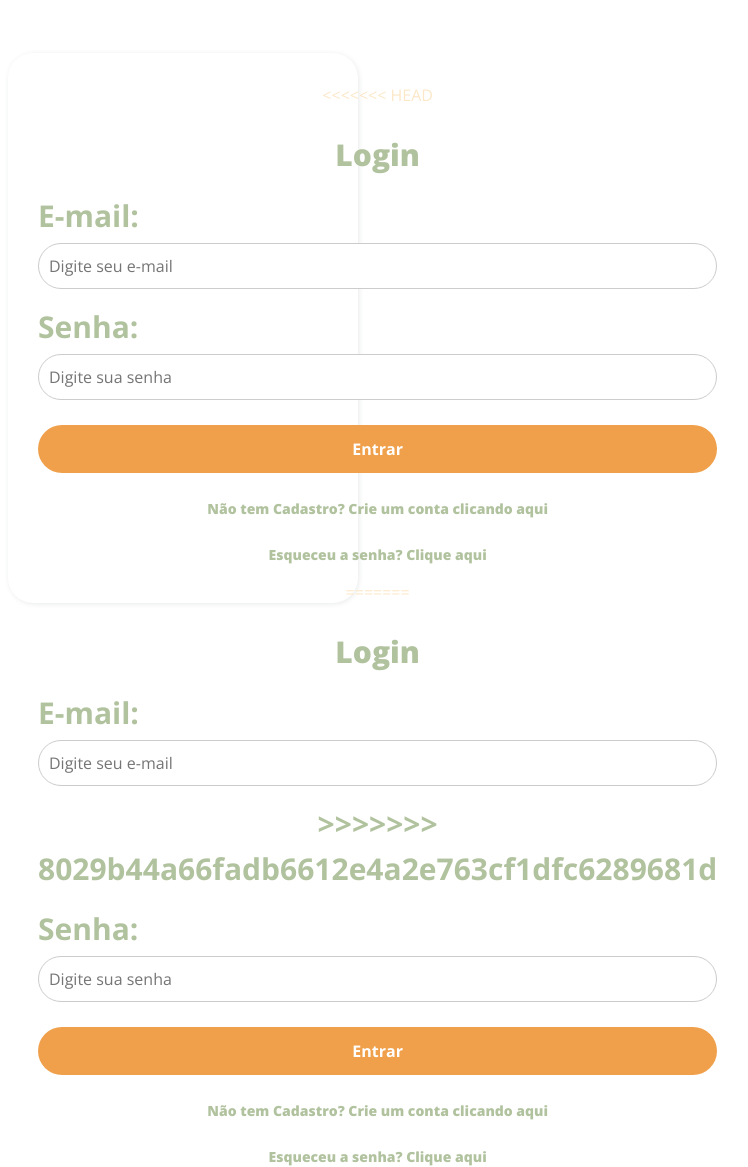
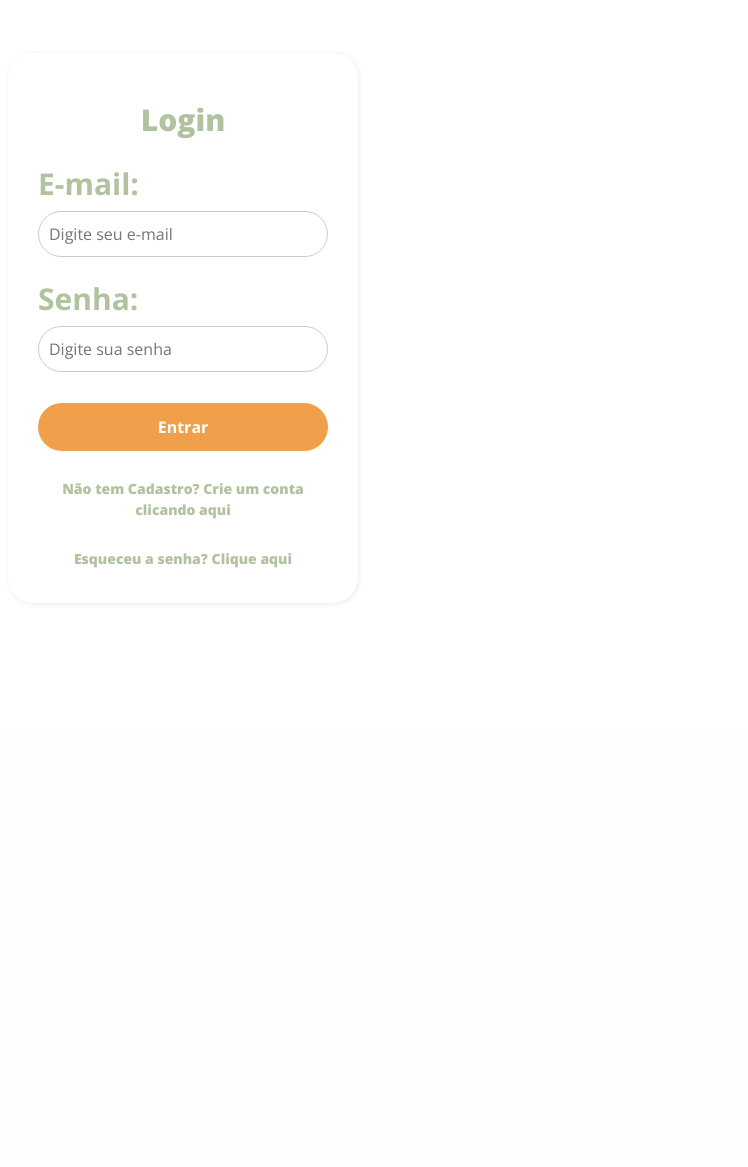
Before and after one commit to valdomg/Hotel_Eng, a Flask app: page /login in a window 1280 px wide. Shown: the part 72-1239 px from the top of the page, without its empty margins (457-1205 px from the left). After the commit the page ends 676 px from the top, so only its background shows below. Run offline with Flask 3, Linux system fonts and the light colour scheme; some libraries are stand-ins or nearby versions.

Commit message:
correção de duplicação de itens

```diff
--- a/templates/login.html
+++ b/templates/login.html
@@ -64,8 +64,7 @@
     <section>
       <div class="formulario">
 
-<<<<<<< HEAD
-            <form action="/login" method="POST">
+          <form action="/login" method="POST">
                 <div class="item-form form-nome"></div>
                     <h2>Login</h2>
                 <div class="item-form form-group-email">
@@ -84,29 +83,9 @@
 
                 <a href="{{ url_for('cadastro') }}">Não tem Cadastro? Crie um conta clicando aqui</a>
                 <a href="{{ url_for('redefinir_senha' ) }}">Esqueceu a senha? Clique aqui</a>
-            </form>
-=======
-        <form action="/login" method="POST">
-          <div class="item-form form-nome"></div>
-          <h2>Login</h2>
-          <div class="item-form form-group-email">
-            <label for="email">E-mail:</label>
-            <input type="email" id="email" name="email" required placeholder="Digite seu e-mail">
-          </div>
->>>>>>> 8029b44a66fadb6612e4a2e763cf1dfc6289681d
 
-          <div class="item-form form-group-senha">
-            <label for="senha">Senha:</label>
-            <input type="password" id="senha" name="senha" required placeholder="Digite sua senha">
-          </div>
 
-          <div class="item-form form-group-btn">
-            <button type="submit" class="btn-login">Entrar</button>
-          </div>
-
-          <a href="">Não tem Cadastro? Crie um conta clicando aqui</a>
-          <a href="{{ url_for('redefinir_senha' ) }}">Esqueceu a senha? Clique aqui</a>
-        </form>
+          </form>
 
       </div>
     </section>
```
